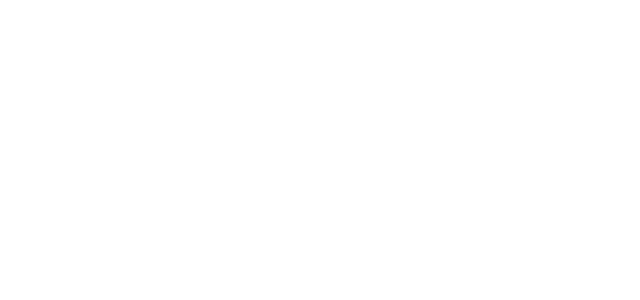
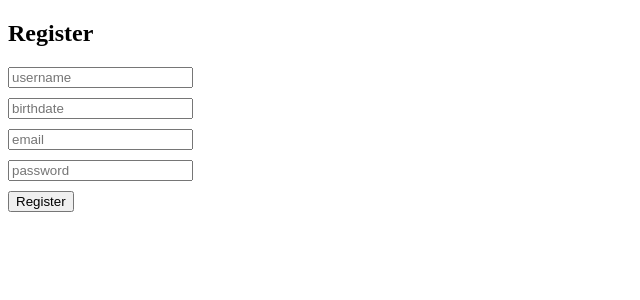
Before and after one commit to Sh0utaa/Elavra, a React (Vite) app: page /auth/register in a window 1280 px wide. Shown: the top 300 px of the page, without its empty margins (0-640 px from the left). Built offline with nearby package versions, Linux system fonts and the light colour scheme; no server answers.

Commit message:
Registration functionality complete

```diff
--- a/src/components/authentication/AuthResponse.ts
+++ /dev/null
@@ -1,4 +0,0 @@
-export interface AuthResponse {
-  status: boolean;
-  message: string;
-}
--- /dev/null
+++ b/src/components/authentication/authHelpers.ts
@@ -0,0 +1,32 @@
+import { useEffect, type ChangeEvent } from "react";
+import { useNavigate } from "react-router-dom";
+
+// Authentication Response interface
+export interface AuthResponse {
+  status: boolean;
+  message: string;
+}
+
+// Generic forms input handler
+export function handleInputChange<T>(
+  e: ChangeEvent<HTMLInputElement>,
+  setState: React.Dispatch<React.SetStateAction<T>>
+) {
+  const { name, value } = e.target;
+  setState((prev) => ({ ...prev, [name]: value }));
+}
+
+// Custom redirection hook
+export function useRedirect(condition: boolean, path: string, delay = 1200) {
+  const navigate = useNavigate();
+
+  useEffect(() => {
+    if (condition) {
+      const timer = setTimeout(() => {
+        navigate(path);
+      }, delay);
+
+      return () => clearTimeout(timer);
+    }
+  }, [condition, path, delay, navigate]);
+}
--- a/src/components/authentication/login/Login.tsx
+++ b/src/components/authentication/login/Login.tsx
@@ -1,7 +1,8 @@
-import { useEffect, useState, type ChangeEvent, type FormEvent } from "react";
+import { useState, type FormEvent } from "react";
 import "../../../css/login.css";
-import type { AuthResponse } from "../AuthResponse";
+import type { AuthResponse } from "../authHelpers";
 import { useNavigate } from "react-router-dom";
+import { handleInputChange, useRedirect } from "../authHelpers";
 
 export default function Login() {
   const [credentials, setCredentials] = useState({
@@ -12,7 +13,7 @@ export default function Login() {
   const [authResult, setAuthResult] = useState<AuthResponse | null>(null);
   const [isSubmitting, setIsSubmitting] = useState(false);
 
-  const navigate = useNavigate();
+  const backend_api = import.meta.env.VITE_BACKEND_API;
 
   async function handleSubmit(e: FormEvent<HTMLFormElement>) {
     e.preventDefault();
@@ -29,7 +30,7 @@ export default function Login() {
     password: string;
   }): Promise<AuthResponse> {
     try {
-      const response = await fetch("http://localhost:5279/api/auth/login", {
+      const response = await fetch(`${backend_api}/auth/login`, {
         method: "POST",
         headers: {
           "Content-Type": "application/json",
@@ -53,20 +54,7 @@ export default function Login() {
     };
   }
 
-  useEffect(() => {
-    if (authResult?.status) {
-      const timer = setTimeout(() => {
-        navigate("/");
-      }, 1200);
-
-      return () => clearTimeout(timer);
-    }
-  }, [authResult, navigate]);
-
-  async function handleChange(e: ChangeEvent<HTMLInputElement>) {
-    const { name, value } = e.target;
-    setCredentials((prev) => ({ ...prev, [name]: value }));
-  }
+  useRedirect(!!authResult?.status, "/");
 
   return (
     <>
@@ -79,7 +67,7 @@ export default function Login() {
           type="email"
           placeholder="email"
           value={credentials.email}
-          onChange={handleChange}
+          onChange={(e) => handleInputChange(e, setCredentials)}
           required
         />
         <br />
@@ -90,7 +78,7 @@ export default function Login() {
           type="password"
           placeholder="password"
           value={credentials.password}
-          onChange={handleChange}
+          onChange={(e) => handleInputChange(e, setCredentials)}
           required
         />
         <br />
--- a/src/components/authentication/register/Register.tsx
+++ b/src/components/authentication/register/Register.tsx
@@ -1,3 +1,183 @@
+import { useEffect, useState, type FormEvent } from "react";
+import { handleInputChange, useRedirect } from "../authHelpers";
+import type { AuthResponse } from "../authHelpers";
+
 export default function Register() {
-  return <></>;
+  const [credentials, setCredentials] = useState({
+    userName: "",
+    dateOfBirth: "",
+    email: "",
+    password: "",
+  });
+
+  const [authResult, setAuthResult] = useState<AuthResponse | null>(null);
+  const [step, setStep] = useState<"form" | "verify">("form");
+  const [verificationCode, setVerificationCode] = useState("");
+
+  const backend_api = import.meta.env.VITE_BACKEND_API;
+
+  async function sendVerificationCode(): Promise<AuthResponse> {
+    try {
+      const response = await fetch(
+        `${backend_api}/email/send-verification-code`,
+        {
+          method: "POST",
+          headers: { "Content-Type": "application/json" },
+          body: JSON.stringify({ email: credentials.email }),
+        }
+      );
+
+      if (response.ok) {
+        return {
+          status: true,
+          message: `Verification code sent to ${credentials.email}`,
+        };
+      } else {
+        return {
+          status: false,
+          message: `Couldn't send verification code to ${credentials.email}`,
+        };
+      }
+    } catch (error) {
+      return { status: false, message: "Something went wrong." };
+    }
+  }
+
+  useEffect(() => {
+    if (step === "verify" && verificationCode.length === 6) {
+      verifyCode();
+    }
+  }, [verificationCode, step]);
+
+  async function verifyCode(): Promise<AuthResponse> {
+    try {
+      const response = await fetch(`${backend_api}/email/verify-code`, {
+        method: "POST",
+        headers: { "Content-Type": "application/json" },
+        body: JSON.stringify({
+          email: credentials.email,
+          code: verificationCode,
+        }),
+      });
+
+      if (response.ok) {
+        registerUser();
+        return {
+          status: true,
+          message: `Successfully verified ${credentials.email}`,
+        };
+      } else {
+        return {
+          status: false,
+          message: `Couldn't verify ${credentials.email}`,
+        };
+      }
+    } catch (error) {
+      return { status: false, message: "Something went wrong." };
+    }
+  }
+
+  async function registerUser(): Promise<AuthResponse> {
+    try {
+      const response = await fetch(`${backend_api}/auth/register`, {
+        method: "POST",
+        headers: { "Content-Type": "application/json" },
+        body: JSON.stringify(credentials),
+      });
+
+      if (response.ok) {
+        setAuthResult({ status: true, message: "Registration successful" });
+        return { status: true, message: "Registration successful!" };
+      } else {
+        return { status: false, message: "Registration failed." };
+      }
+    } catch (error) {
+      return { status: false, message: "Something went wrong." };
+    }
+  }
+
+  // Redirect if successful
+  useRedirect(!!authResult?.status, "/");
+
+  return (
+    <>
+      <h2>Register</h2>
+
+      {step === "form" && (
+        <form
+          onSubmit={(e) => {
+            e.preventDefault();
+            setStep("verify");
+            sendVerificationCode();
+          }}
+        >
+          <input
+            id="userName"
+            name="userName"
+            type="text"
+            placeholder="username"
+            value={credentials.userName}
+            onChange={(e) => handleInputChange(e, setCredentials)}
+            required
+          />
+          <br />
+
+          <input
+            id="dateOfBirth"
+            name="dateOfBirth"
+            type="text"
+            placeholder="birthdate"
+            value={credentials.dateOfBirth}
+            onChange={(e) => handleInputChange(e, setCredentials)}
+            required
+          />
+          <br />
+
+          <input
+            id="email"
+            name="email"
+            type="email"
+            placeholder="email"
+            value={credentials.email}
+            onChange={(e) => handleInputChange(e, setCredentials)}
+            required
+          />
+          <br />
+
+          <input
+            id="password"
+            name="password"
+            type="password"
+            placeholder="password"
+            value={credentials.password}
+            onChange={(e) => handleInputChange(e, setCredentials)}
+            required
+          />
+          <br />
+
+          <button type="submit">Register</button>
+        </form>
+      )}
+
+      {step === "verify" && (
+        <div>
+          <input
+            type="number"
+            placeholder="verfication code"
+            value={verificationCode}
+            onChange={(e) => {
+              setVerificationCode(e.target.value);
+            }}
+            maxLength={6}
+          />
+        </div>
+      )}
+
+      {authResult && (
+        <p style={{ color: authResult.status ? "green" : "red" }}>
+          {authResult.message}
+        </p>
+      )}
+    </>
+  );
 }
```
